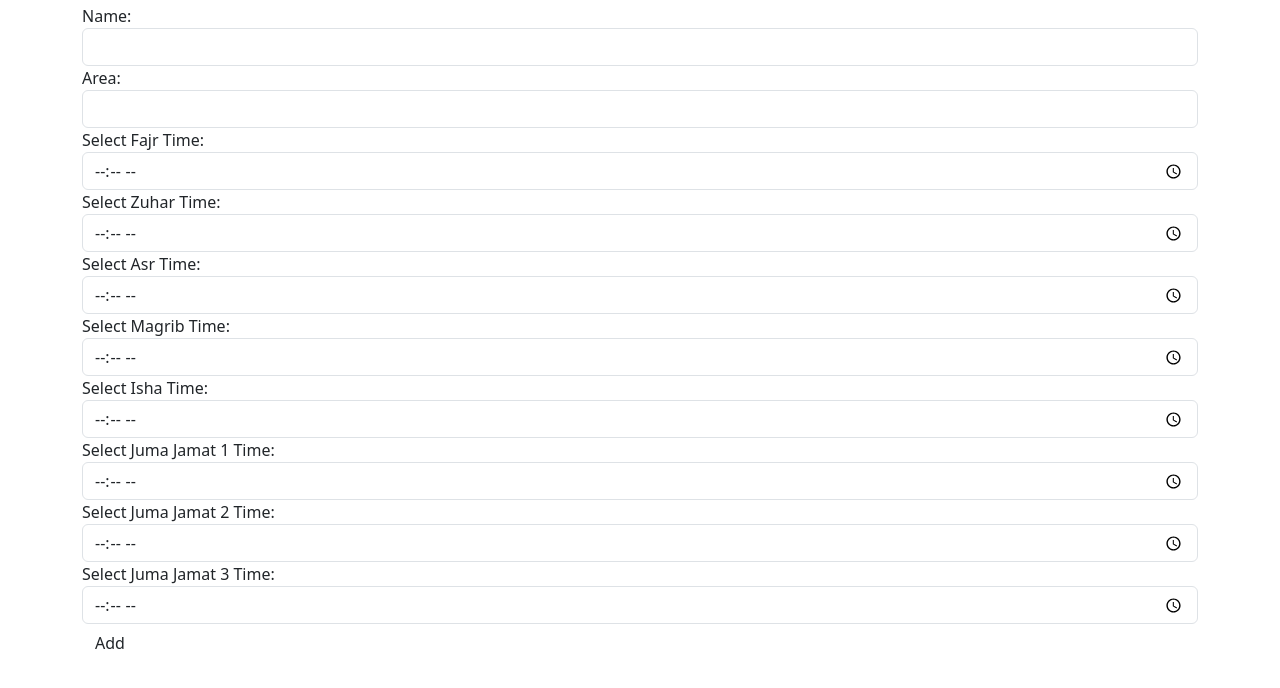
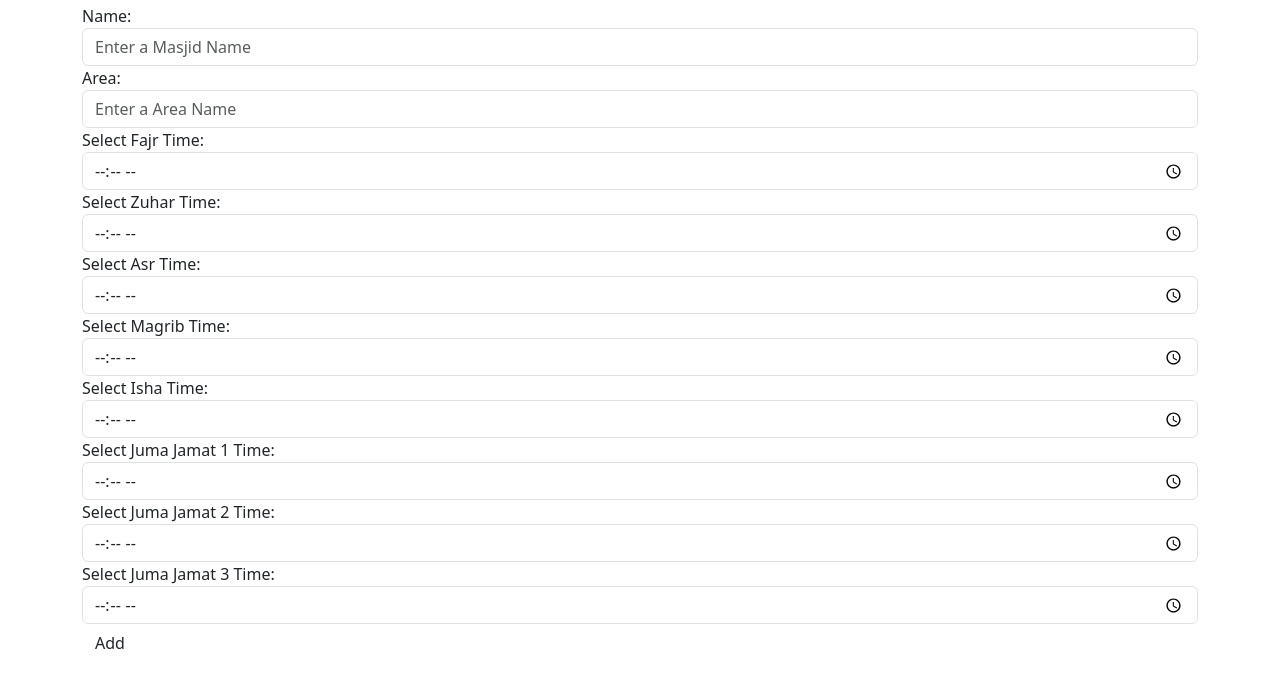
Before and after one commit to skabdulM/Masjid-TimeTable, a plain HTML site: page htmlform.html in a window 1280 px wide. Shown: the part 42-730 px from the top of the page. Drawn offline with nearby package versions, Linux system fonts and the light colour scheme.

Commit message:
Update htmlform.html

```diff
--- a/htmlform.html
+++ b/htmlform.html
@@ -27,6 +27,7 @@
             class="form-control"
             id="masjidName"
             name="masjidName"
+            placeholder="Enter a Masjid Name"
           />
           <label for="usr">Area:</label>
           <input
@@ -34,6 +35,7 @@
             class="form-control"
             id="areaName"
             name="areaName"
+            placeholder="Enter a Area Name"
           />
           <label for="usr">Select Fajr Time:</label>
           <input
```
